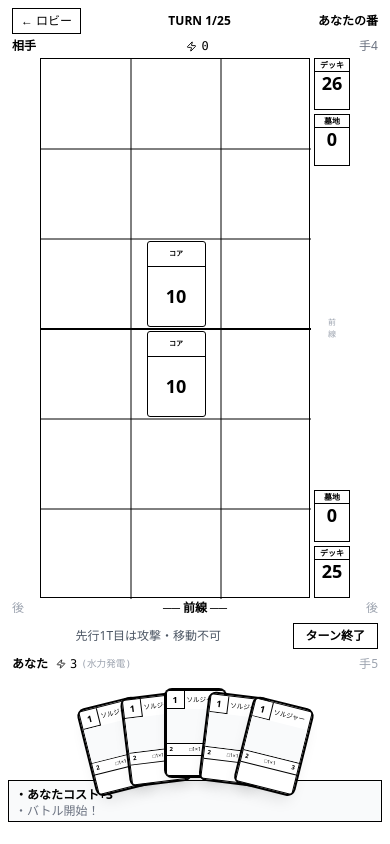
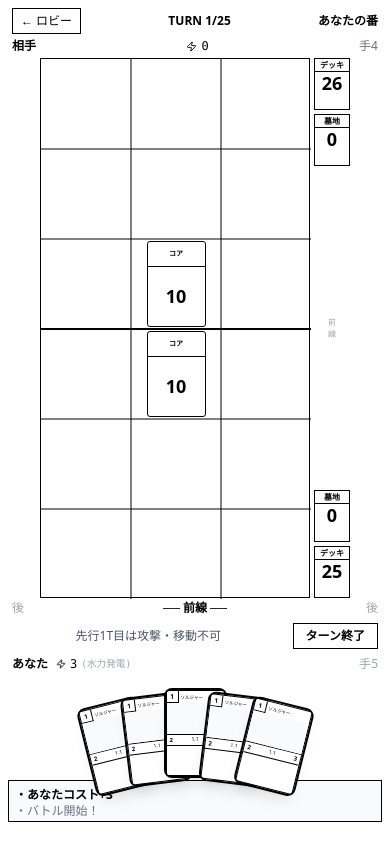
Before and after one commit to xiyafutian-del/nine-card-battle, a React (Vite) app: page / in a window 390 px wide. Both pictures are taken after a click on the button "PVE対戦". Built offline with nearby package versions, Linux system fonts and the light colour scheme.

Commit message:
Refactor CardDesign component for improved layout
Adjust card layout dimensions and styles for better responsiveness.

```diff
--- a/src/components/CardDesign.jsx
+++ b/src/components/CardDesign.jsx
@@ -1,12 +1,13 @@
 import { ATTR_LABELS, TYPES } from '../constants/index.js';
+import { useRef, useEffect, useState } from 'react';
 
 export const CARD_W = 59;
 export const CARD_H = 86;
 
 export function rangeText(card) {
   if (!card) return "";
-  if (card.rangeType === "diamond") return `◇${card.dRange || 1}`;
-  return `□${card.hRange || 1}×${card.vRange || 1}`;
+  if (card.rangeType === "diamond") return `d${card.dRange || 1}`;
+  return `${card.hRange || 1}.${card.vRange || 1}`;
 }
 
 function FitText({ text, base, min }) {
@@ -18,15 +19,14 @@ function FitText({ text, base, min }) {
   return <span style={{ fontSize:`${size}px`, lineHeight:1.1 }}>{text}</span>;
 }
 
-// カードの共通レイアウト。w/hはpxで渡す
 export function CardLayout({ card, image, extraBottom, dimmed=false, acted=false, w=CARD_W, h=CARD_H }) {
   const isSpellMagic = card.type === TYPES.SPELL || card.type === TYPES.MAGIC;
   const isCore = card.isCore || card.id === "core";
 
-  const scale = w / CARD_W;           // スケール係数
-  const bw = Math.max(1, scale * 1.5);// ボーダー幅px
+  const scale = w / CARD_W;
+  const bw = Math.max(0.5, scale * 1.5);
   const bs = `${bw}px solid black`;
-  const r  = `${3 * scale}px`;        // 角丸px
+  const r  = `${3 * scale}px`;
 
   if (isCore) {
     return (
@@ -48,27 +48,35 @@ export function CardLayout({ card, image, extraBottom, dimmed=false, acted=false
     );
   }
 
-  const costW = Math.round(w * 0.30); // コストボックス幅
-  const nameH = costW;                // 名前行の高さ = コストボックスと同じ
+  // コスト・名前エリアの高さ（0.7倍）
+  const costW = Math.round(w * 0.30 * 0.7);
+  const nameH = Math.round(w * 0.30 * 0.7);
+
+  // イラストエリアの高さ
+  const statsH = Math.round(h * 0.13);
+  const tagsH  = (card.tags?.length > 0) ? Math.round(h * 0.10) : 0;
+  const topH   = nameH;
+  const illH   = Math.round(h * 0.36);
+  const descH  = h - topH - illH - statsH - tagsH;
 
   return (
     <div className="relative flex flex-col bg-white overflow-hidden"
       style={{ width:`${w}px`, height:`${h}px`, border:bs, borderRadius:r, opacity:dimmed?0.45:1 }}>
 
-      {/* コスト + 名前 */}
+      {/* コスト + 名前（0.7倍サイズ） */}
       <div className="flex items-stretch flex-shrink-0" style={{ height:`${nameH}px` }}>
         <div className="flex items-center justify-center flex-shrink-0"
           style={{ width:`${costW}px`, borderRight:bs, borderBottom:bs }}>
-          <span className="font-bold" style={{ fontSize:`${9*scale}px` }}>{card.cost}</span>
+          <span className="font-bold" style={{ fontSize:`${9*scale*0.7}px` }}>{card.cost}</span>
         </div>
         <div className="flex items-center overflow-hidden flex-1"
           style={{ padding:`0 ${2*scale}px` }}>
-          <FitText text={card.name} base={6.5*scale} min={3.5*scale}/>
+          <FitText text={card.name} base={6.5*scale*0.7} min={3.5*scale*0.7}/>
         </div>
       </div>
 
       {/* イラスト（上下線なし） */}
-      <div className="relative flex-shrink-0" style={{ height:`${Math.round(h*0.40)}px` }}>
+      <div className="relative flex-shrink-0" style={{ height:`${illH}px` }}>
         {image
           ? <img src={image} alt={card.name} className="absolute inset-0 w-full h-full object-cover"/>
           : <div className="absolute inset-0 bg-gray-50 flex items-center justify-center">
@@ -82,35 +90,32 @@ export function CardLayout({ card, image, extraBottom, dimmed=false, acted=false
       {/* 境界線 */}
       <div style={{ borderTop:bs, flexShrink:0 }}/>
 
-      {/* 下部: ステータス + 効果 */}
-      <div className="flex flex-col flex-1 overflow-hidden">
+      {/* ATK・射程・HP */}
       {!isSpellMagic && (
         <div className="flex items-center justify-between flex-shrink-0"
-            style={{ padding:`${1*scale}px ${3*scale}px`, borderBottom:bs }}>
+          style={{ height:`${statsH}px`, padding:`0 ${3*scale}px`, borderBottom:bs }}>
           <span className="font-bold" style={{ fontSize:`${6*scale}px` }}>{card.atk > 0 ? card.atk : "－"}</span>
           <span style={{ fontSize:`${5*scale}px` }}>{rangeText(card)}</span>
           <span className="font-bold" style={{ fontSize:`${6*scale}px` }}>{card.hp}</span>
         </div>
       )}
-        <div className="flex-1 overflow-hidden" style={{ padding:`${1*scale}px ${3*scale}px` }}>
-          <span className="leading-tight" style={{ fontSize:`${5*scale}px` }}>{card.desc||""}</span>
-        </div>
-      </div>
 
-{/* tagsバッジ */}
+      {/* tagsバッジ（枠なし） */}
       {card.tags?.length > 0 && (
-  <div className="flex flex-wrap gap-0.5 flex-shrink-0" style={{ padding:`${1*scale}px ${3*scale}px` }}>
+        <div className="flex flex-wrap flex-shrink-0"
+          style={{ height:`${tagsH}px`, padding:`0 ${3*scale}px`, alignItems:"center", gap:`${1*scale}px` }}>
           {card.tags.map((t, i) => (
-      <span key={i} style={{
-        fontSize:`${5*scale}px`,
-        border:`${Math.max(0.5, scale*0.8)}px solid black`,
-        padding:`0 ${2*scale}px`,
-        lineHeight:1.3,
-      }}>({t})</span>
+            <span key={i} style={{ fontSize:`${5*scale}px`, lineHeight:1.2 }}>({t})</span>
           ))}
         </div>
       )}
 
+      {/* 効果テキスト */}
+      <div className="flex-1 overflow-hidden" style={{ padding:`${1*scale}px ${3*scale}px` }}>
+        <span className="leading-tight" style={{ fontSize:`${5*scale}px` }}>{card.desc || ""}</span>
+      </div>
+
+      {/* 追加UI（デッキ枚数カウンター）*/}
       {extraBottom}
 
       {acted && (
@@ -122,20 +127,24 @@ export function CardLayout({ card, image, extraBottom, dimmed=false, acted=false
   );
 }
 
-// 手札（59×86固定）
 export function CardFace({ card, image }) {
   return <CardLayout card={card} image={image} w={CARD_W} h={CARD_H}/>;
 }
 
-// 場のカード（59×86固定）
 export function UnitCell({ unit, pushed }) {
   return (
     <div style={{
+      width:`${CARD_W}px`, height:`${CARD_H}px`,
       transition:"transform 0.15s",
       transform: pushed ? "translateY(5px)" : "none",
     }}>
       <CardLayout
-        card={{ ...unit, cost: unit.originalCost ?? unit.cost }}
+        card={{
+          ...unit,
+          cost: unit.originalCost ?? unit.cost,
+          tags: unit.tags || [],
+          desc: unit.desc || "",
+        }}
         image={unit.image}
         acted={unit.acted}
         w={CARD_W} h={CARD_H}
@@ -143,9 +152,6 @@ export function UnitCell({ unit, pushed }) {
     </div>
   );
 }
-
-// デッキ・図鑑（親コンテナのrefから実幅を取得）
-import { useRef, useEffect, useState } from 'react';
 
 export function CardGrid({ card, image, count, onInc, onDec }) {
   const ref = useRef(null);
@@ -162,7 +168,7 @@ export function CardGrid({ card, image, count, onInc, onDec }) {
 
   const h = Math.round(w * CARD_H / CARD_W);
   const scale = w / CARD_W;
-  const bw = Math.max(1, scale * 1.5);
+  const bw = Math.max(0.5, scale * 1.5);
   const bs = `${bw}px solid black`;
 
   const extraBottom = onInc ? (
```
Lines whose indentation alone changed are shown as unchanged.
